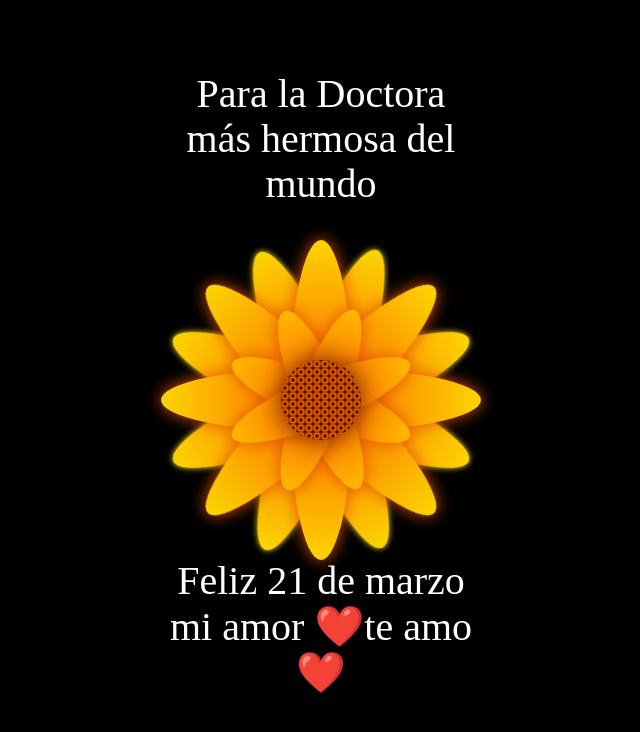
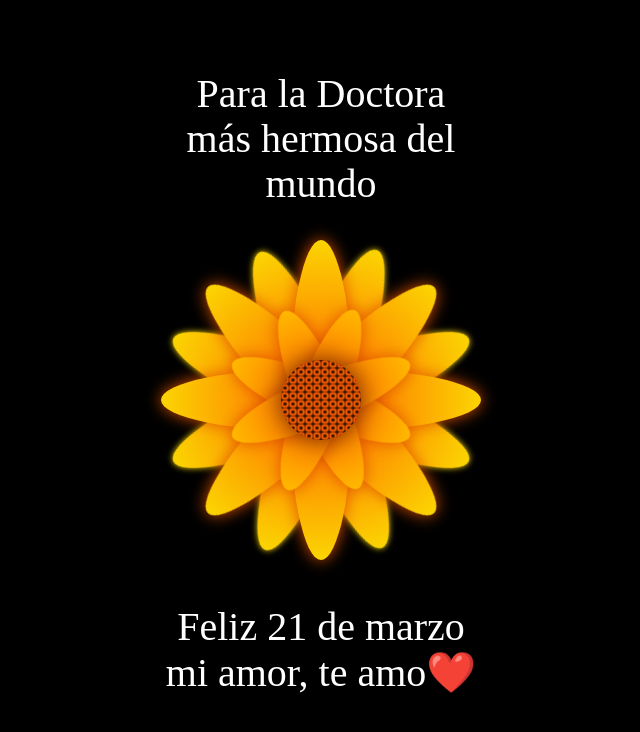
Before and after one commit to C-503/flores_miamor2.4, a plain HTML site: page docs/index.html in a window 1280 px wide. Shown: the whole page, without its empty margins (319-959 px from the left). Drawn offline with Linux system fonts and the light colour scheme.

Commit message:
Actualizar index.html

```diff
--- a/docs/index.html
+++ b/docs/index.html
@@ -39,7 +39,7 @@
     <div class="Petal3 p4">
     </div>
 
-    <div class="text-below">Feliz 21 de marzo mi amor ❤️te amo❤️</div>
+    <div class="text-below">Feliz 21 de marzo mi amor, te amo❤️</div>
   </div>
 </body>
 </html>
```
